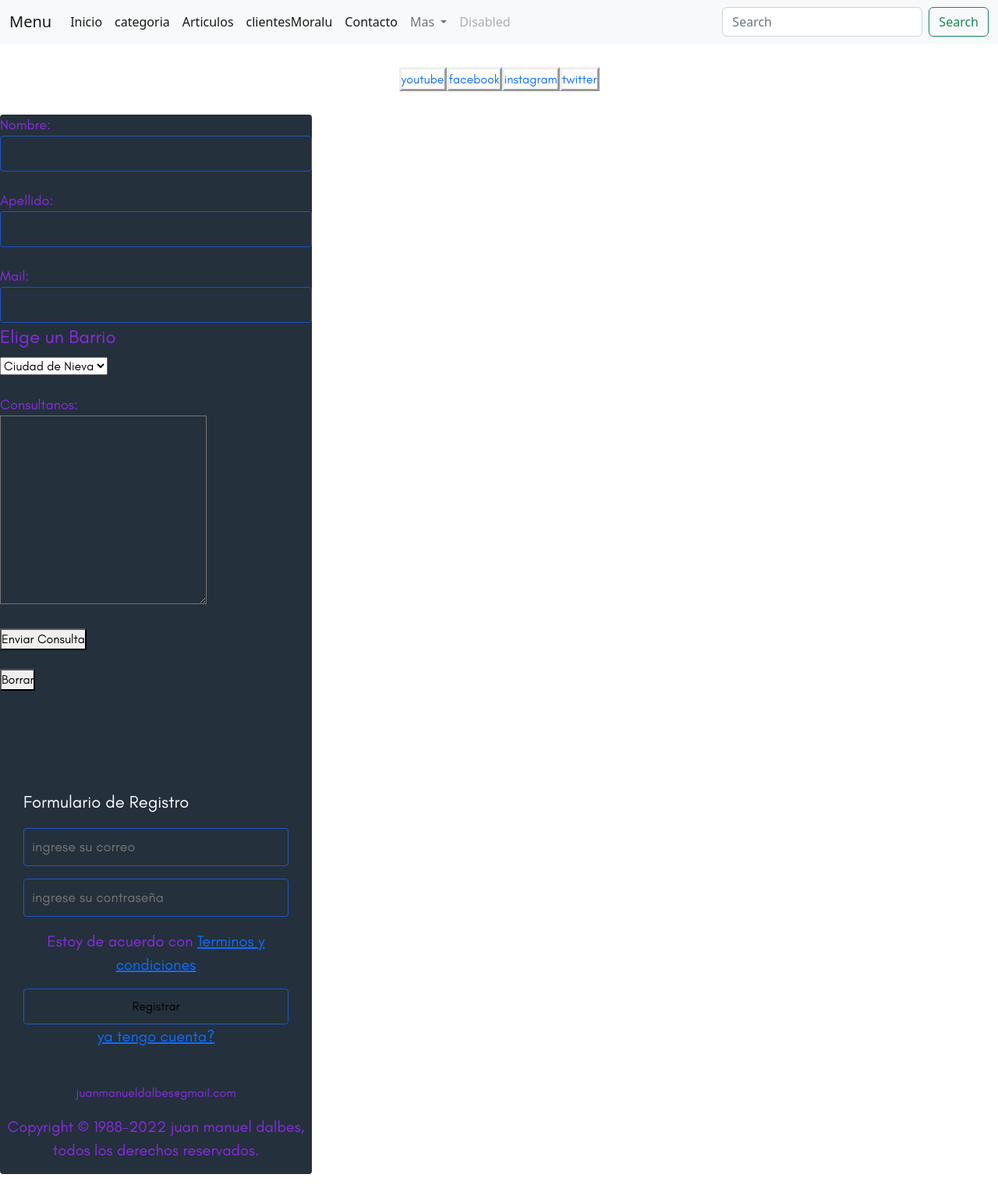
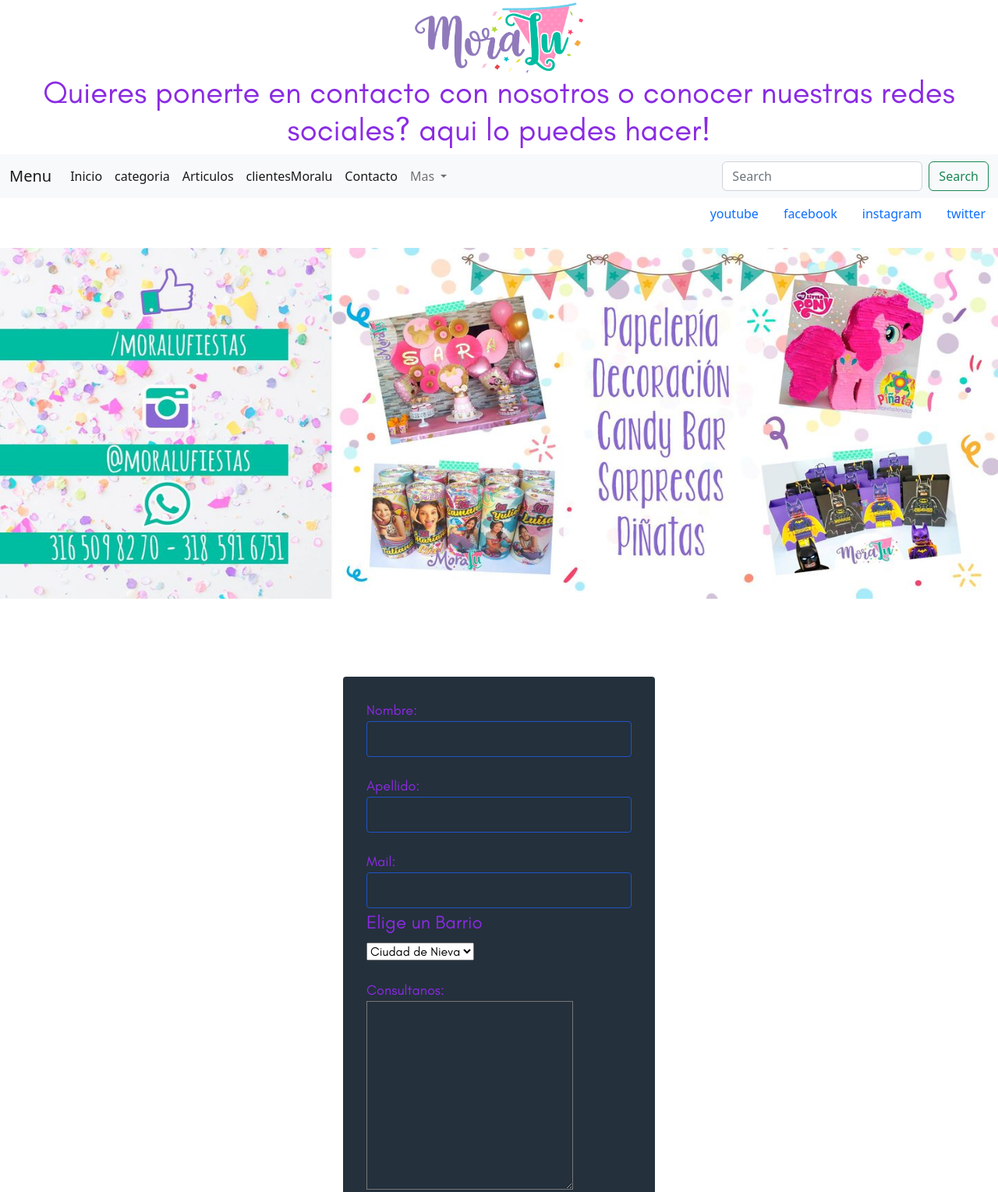
Before and after one commit to JMDalbes/1er-y-2da-entrega, a plain HTML site: page pages/contacto.html in a window 1280 px wide. Shown: the top 1529 px of the page at 78% size. Before the commit the page ends 1506 px from the top, so only its background shows below. Drawn offline with nearby package versions, Linux system fonts and the light colour scheme; files whose address does not match are found by name.

Commit message:
correciones del header

```diff
--- a/pages/contacto.html
+++ b/pages/contacto.html
@@ -10,6 +10,12 @@
     <title>Document</title>
 </head>
 <body>
+    <div>
+        <img id="logo" src="/imagenes/LOGO-NUEVO-MORALU.png" alt="logo-nuevo-moralu" >
+    </div>
+    <h1>Quieres ponerte en contacto con nosotros o conocer nuestras redes sociales?
+        aqui lo puedes hacer!
+    </h1>
 <!--comienza el nav-->
     <nav class="navbar navbar-expand-lg bg-light">
         <div class="container-fluid">
@@ -45,9 +51,6 @@
                 <li><a class="dropdown-item" href="#">Cotizacion</a></li>
                 </ul>
             </li>
-            <li class="nav-item">
-                <a class="nav-link disabled">Disabled</a>
-            </li>
             </ul>
             <form class="d-flex" role="search">
             <input class="form-control me-2" type="search" placeholder="Search" aria-label="Search">
@@ -56,15 +59,25 @@
         </div>
         </div>
 </nav>
-<nav id="redes">
-    <ul>
-        <li><a href="https://www.youtube.com/" target="_blank">youtube</a></li>
-        <li><a href="https://es-la.facebook.com/" target="_blank">facebook</a></li>
-        <li><a href="https://www.instagram.com/" target="_blank">instagram</a></li>
-        <li><a href="https://twitter.com/" target="_blank">twitter</a></li>
+    <ul class="nav justify-content-end">
+        <li class="nav-item">
+        <a class="nav-link active" aria-current="page" href="https://www.youtube.com/" target="_blank">youtube</a>
+        </li>
+        <li class="nav-item">
+        <a class="nav-link" href="https://es-la.facebook.com/" target="_blank">facebook</a>
+        </li>
+        <li class="nav-item">
+        <a class="nav-link" href="https://www.instagram.com/" target="_blank">instagram</a>
+        </li>
+        <li class="nav-item">
+        <a class="nav-link" href="https://twitter.com/" target="_blank">twitter</a>
+        </li>
     </ul>
-</nav>
+    <br>
 <!--termina el nav-->
+<div id="portada">
+    <img src="/imagenes/portada.jpg" alt="Invitacion Digital">
+</div>
 <!--comienza form-->
 <form>
     <fieldset id="fondo">
--- a/stylos/style1.css
+++ b/stylos/style1.css
@@ -249,7 +249,7 @@ font-size: 20px;
     color: rgb(7, 7, 69);
 }
 
-fieldset{
+#fondo{
     width: 400px;
     background-color: #24303c;
     padding: 30px;
@@ -258,6 +258,7 @@ fieldset{
     border-radius: 4px;
     font-family: "mi fuente";
     color: white;
+
 }
 
 input{
@@ -289,16 +290,17 @@ label{
     color: blueviolet;
 }
 
-.form-register{
-    width: 400px;
-    background-color: #24303c;
-    padding: 30px;
-    margin: auto;
-    margin-top: 100px;
+
+
+.form-register {
+    /* width: 361px; */
+    width: 348px;
+    /* padding: 19px; */
+    padding: 38px;
+    margin: 1px auto auto;
     border-radius: 4px;
     font-family: "mi fuente";
     color: white;
-
 }
 
 .form-register h3{
```
Also changed, not shown: index.html (+0 -3 lines), pages/articulos.html (+7 -3 lines), pages/categorias.html (+3 -3 lines), pages/clientesMoralu.html (+7 -3 lines).
